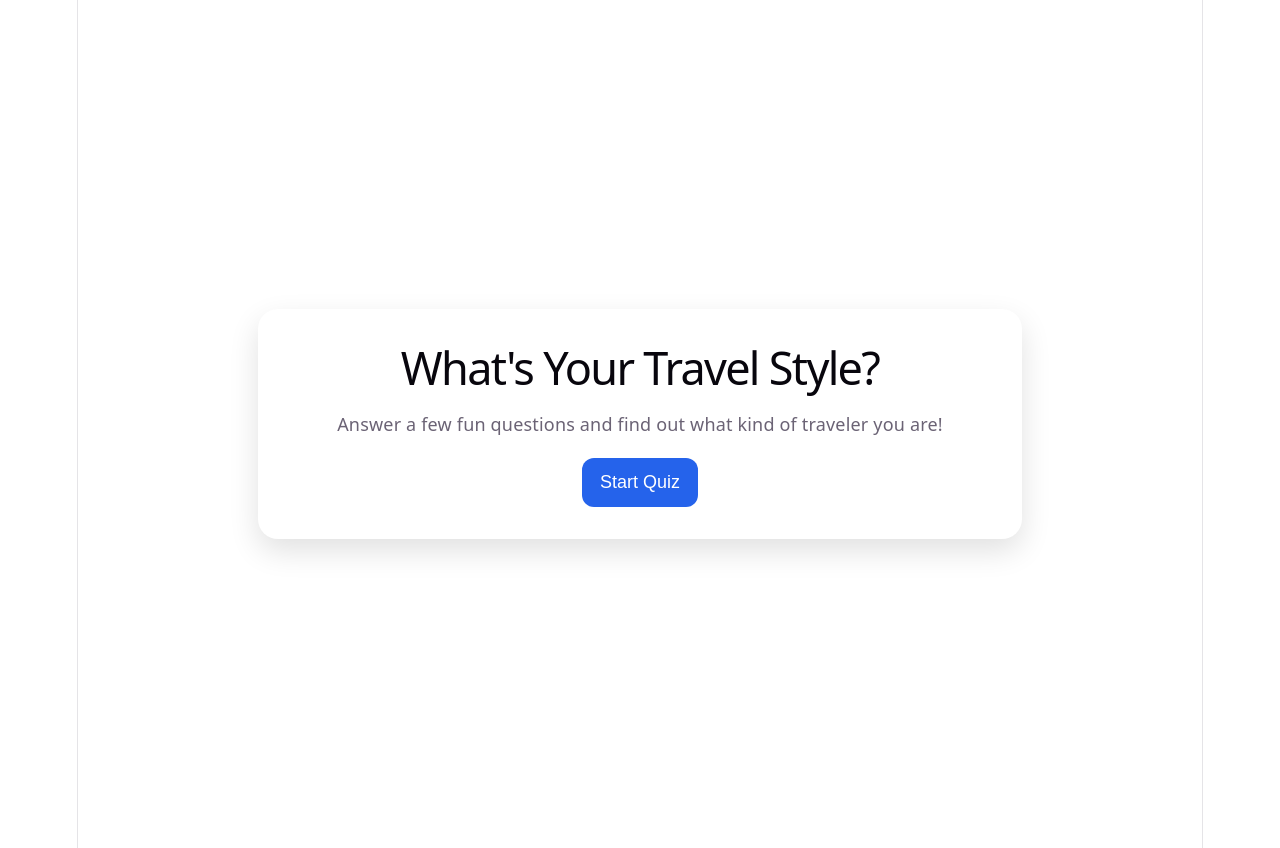
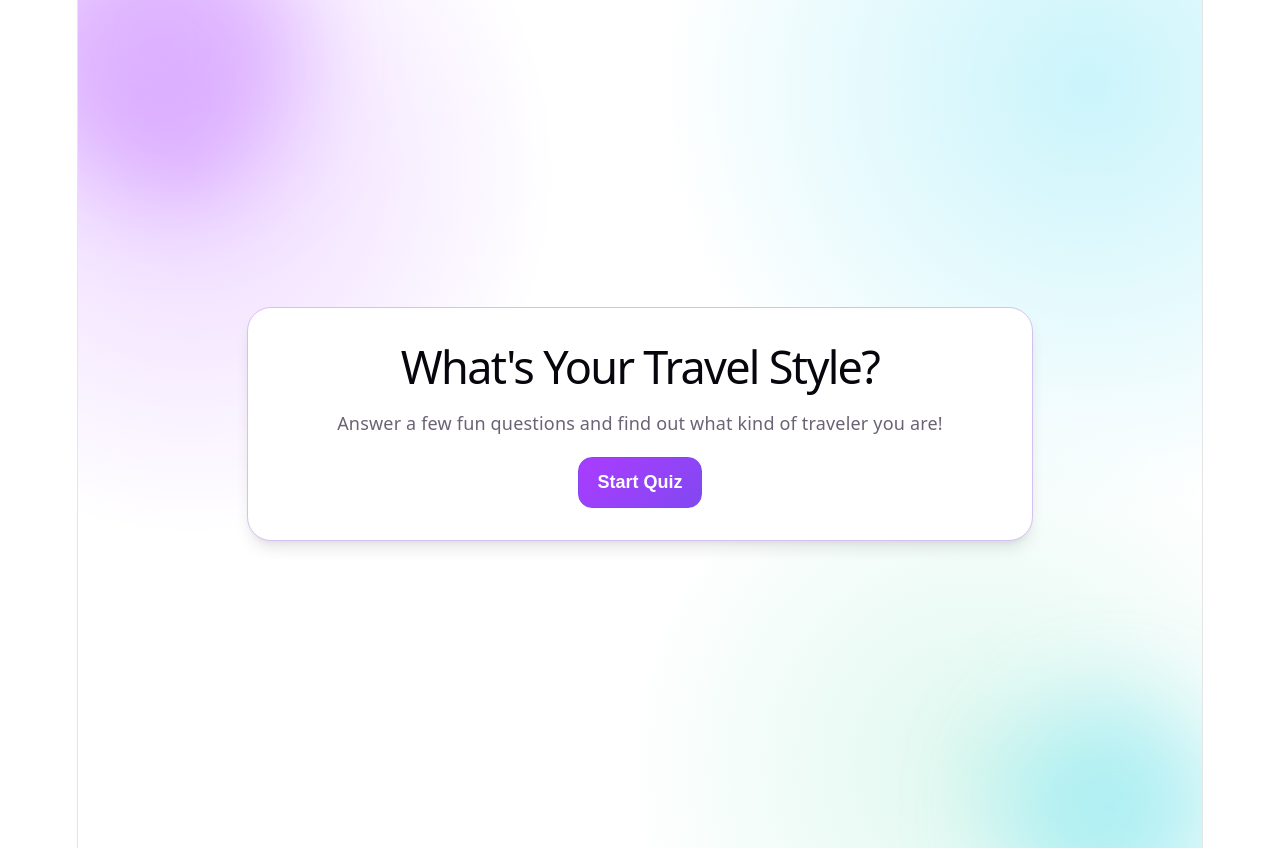
Before and after one commit to iltStudent10/travel-quiz, a React (Vite) app: page / in a window 1280 px wide. Built offline with nearby package versions, Linux system fonts and the light colour scheme.

Commit message:
feat: enhance styling and layout in App.css for improved user experience

```diff
--- a/src/App.css
+++ b/src/App.css
@@ -3,19 +3,55 @@
 }
 
 .app-shell {
+  position: relative;
+  overflow: hidden;
   display: grid;
   min-height: 100vh;
   place-items: center;
   padding: 24px;
+  background:
+    radial-gradient(circle at 10% 20%, color-mix(in oklab, var(--accent) 20%, transparent) 0%, transparent 30%),
+    radial-gradient(circle at 90% 10%, color-mix(in oklab, #22d3ee 24%, transparent) 0%, transparent 34%),
+    radial-gradient(circle at 80% 90%, color-mix(in oklab, #34d399 16%, transparent) 0%, transparent 30%);
+}
+
+.app-shell::before,
+.app-shell::after {
+  content: '';
+  position: absolute;
+  z-index: 0;
+  border-radius: 999px;
+  filter: blur(50px);
+  pointer-events: none;
+}
+
+.app-shell::before {
+  width: 280px;
+  height: 280px;
+  top: -90px;
+  left: -60px;
+  background: color-mix(in oklab, var(--accent) 30%, transparent);
+}
+
+.app-shell::after {
+  width: 220px;
+  height: 220px;
+  bottom: -70px;
+  right: -20px;
+  background: color-mix(in oklab, #22d3ee 30%, transparent);
 }
 
 .card {
-  background: white;
-  border-radius: 20px;
+  position: relative;
+  z-index: 1;
+  background: color-mix(in oklab, var(--bg) 92%, white);
+  border: 1px solid color-mix(in oklab, var(--border) 75%, var(--accent) 25%);
+  backdrop-filter: blur(8px);
+  border-radius: 24px;
   padding: 32px;
-  box-shadow: 0 12px 30px rgba(0, 0, 0, 0.12);
+  box-shadow: var(--shadow);
   width: 100%;
-  max-width: 700px;
+  max-width: 720px;
 }
 
 h1, h2, h3 {
@@ -28,56 +64,97 @@ h1 {
   text-align: center;
   margin-bottom: 16px;
   word-break: break-word;
+  text-wrap: balance;
 }
 
 .options {
   display: grid;
-  gap: 12px;
-  margin-top: 20px;
+  gap: 14px;
+  margin-top: 22px;
 }
 
 .option-btn, .primary-btn {
-  border: none;
-  border-radius: 12px;
+  border: 1px solid transparent;
+  border-radius: 14px;
   padding: 14px 18px;
   font-size: 1rem;
+  font-weight: 600;
   cursor: pointer;
-  transition: transform 0.15s ease, background-color 0.15s ease;
+  transition: transform 0.18s ease, box-shadow 0.18s ease, background-color 0.18s ease, border-color 0.18s ease;
 }
 
 .option-btn {
-  background: #e0f2fe;
+  background: linear-gradient(
+    145deg,
+    color-mix(in oklab, var(--accent) 14%, var(--bg)),
+    color-mix(in oklab, #22d3ee 12%, var(--bg))
+  );
+  color: var(--text-h);
+  border-color: color-mix(in oklab, var(--accent-border) 65%, var(--border));
 }
 
 .option-btn:hover, .primary-btn:hover {
-  transform: translateY(-2px);
+  transform: translateY(-2px) scale(1.01);
+  box-shadow: 0 8px 20px color-mix(in oklab, var(--accent) 20%, transparent);
+}
+
+.option-btn:focus-visible,
+.primary-btn:focus-visible {
+  outline: 3px solid color-mix(in oklab, var(--accent) 45%, transparent);
+  outline-offset: 2px;
 }
 
 .primary-btn {
-  background: #2563eb;
+  background: linear-gradient(135deg, var(--accent), color-mix(in oklab, var(--accent) 65%, #1d4ed8));
   color: white;
   margin-top: 20px;
+  border-color: color-mix(in oklab, var(--accent) 65%, #1d4ed8);
 }
 
 .progress {
+  display: inline-flex;
+  align-items: center;
+  gap: 8px;
   font-size: 0.9rem;
-  color: #6b7280;
+  color: var(--text);
+  background: color-mix(in oklab, var(--accent-bg) 65%, var(--bg));
+  border: 1px solid color-mix(in oklab, var(--accent-border) 70%, var(--border));
+  border-radius: 999px;
+  padding: 6px 12px;
 }
 
 .score-box {
   margin-top: 24px;
-  padding: 16px;
-  background: #f9fafb;
-  border-radius: 12px;
+  padding: 18px;
+  background: color-mix(in oklab, var(--accent-bg) 35%, var(--bg));
+  border: 1px solid color-mix(in oklab, var(--accent-border) 70%, var(--border));
+  border-radius: 16px;
+  text-align: left;
 }
 
 .score-box ul {
   list-style: none;
   padding: 0;
-  margin: 0;
+  margin: 6px 0 0;
+  display: grid;
+  gap: 8px;
 }
 
 .score-box li {
-  margin: 8px 0;
   font-size: 1rem;
+  padding: 8px 10px;
+  border-radius: 10px;
+  background: color-mix(in oklab, var(--bg) 80%, var(--accent-bg));
+  border: 1px solid color-mix(in oklab, var(--border) 78%, var(--accent));
 }
+
+@media (max-width: 700px) {
+  .card {
+    padding: 24px;
+    border-radius: 20px;
+  }
+
+  h1 {
+    font-size: 2rem;
+  }
+}
```
